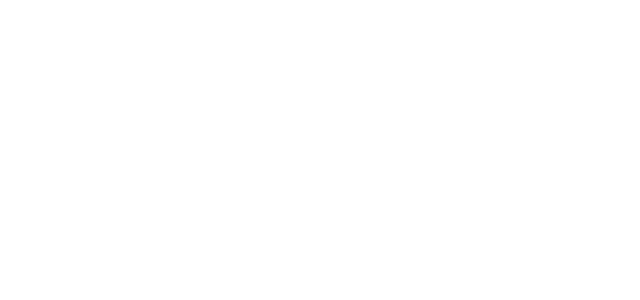
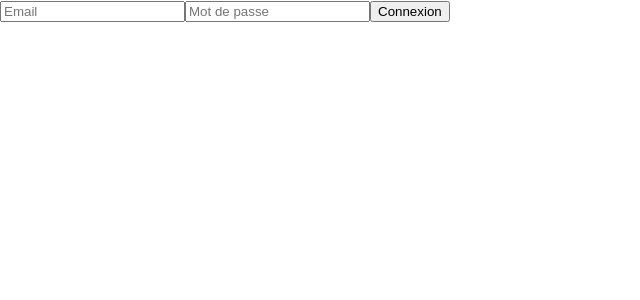
Before and after one commit to Gabriel34190/LRSIM, a React (Create React App) app: page /connexion in a window 1280 px wide. Before the commit this address had no page. Shown: the top 300 px of the page, without its empty margins (0-640 px from the left). Built offline with nearby package versions, Linux system fonts and the light colour scheme.

Commit message:
Début configuration FireBase

```diff
--- a/package.json
+++ b/package.json
@@ -6,6 +6,7 @@
     "@testing-library/jest-dom": "^5.17.0",
     "@testing-library/react": "^13.4.0",
     "@testing-library/user-event": "^13.5.0",
+    "firebase": "^10.14.1",
     "react": "^18.3.1",
     "react-dom": "^18.3.1",
     "react-router-dom": "^6.27.0",
--- a/src/components/App.js
+++ b/src/components/App.js
@@ -4,6 +4,7 @@
 import Appartements from './Appartements';
 import DetailsAppartement from './DetailsAppartement';
 import Owner from './Owner';  // Ajout de l'importation pour Owner
+import Connexion from './Connexion';
 import '../css/App.css';  // Mise à jour du chemin vers le CSS
 
 const App = () => {
@@ -13,7 +14,8 @@
                 <Route path="/" element={<Home />} />
                 <Route path="/appartements" element={<Appartements />} />
                 <Route path="/details-appartement" element={<DetailsAppartement />} />
-                <Route path="/proprietaires" element={<Owner />} /> {/* Ajout de la route pour le composant Owner */}
+                <Route path="/proprietaires" element={<Owner />} />
+                <Route path="/connexion" element={<Connexion />} />
             </Routes>
         </Router>
     );
--- /dev/null
+++ b/src/components/Connexion.js
@@ -0,0 +1,44 @@
+import React, { useState } from 'react';
+import { signInWithEmailAndPassword } from "firebase/auth";
+import { auth } from './firebase-config';  // Corrigez le chemin vers firebase-config
+
+function Connexion() {  // Renommez correctement la fonction en Connexion
+  const [email, setEmail] = useState("");
+  const [password, setPassword] = useState("");
+  const [error, setError] = useState("");
+
+  const handleLogin = (e) => {
+    e.preventDefault();
+    signInWithEmailAndPassword(auth, email, password)
+      .then((userCredential) => {
+        // Connexion réussie
+        const user = userCredential.user;
+        console.log("Admin connecté", user);
+      })
+      .catch((error) => {
+        setError("Identifiants incorrects");
+        console.log(error.message);
+      });
+  };
+
+  return (
+    <div>
+      <form onSubmit={handleLogin}>
+        <input
+          type="email"
+          placeholder="Email"
+          onChange={(e) => setEmail(e.target.value)}
+        />
+        <input
+          type="password"
+          placeholder="Mot de passe"
+          onChange={(e) => setPassword(e.target.value)}
+        />
+        <button type="submit">Connexion</button>
+        {error && <p>{error}</p>}
+      </form>
+    </div>
+  );
+}
+
+export default Connexion;
--- a/src/components/Home.js
+++ b/src/components/Home.js
@@ -14,6 +14,10 @@
         e.preventDefault();
         navigate('/proprietaires');
     };
+    const handleConnexionClick = (e) => {
+        e.preventDefault();
+        navigate('/connexion');
+    };
 
     return (
         <div>
@@ -26,8 +30,8 @@
                     <a href="/proprietaires" onClick={handleProprietairesClick} className="nav-link">
                         Propriétaires
                     </a>
-                    <a href="#accommodations" className="nav-link">
-                        Accommodations
+                    <a href="/connexion" onClick={handleConnexionClick} className="nav-link">
+                        Connexion
                     </a>
                 </div>
             </div>
--- /dev/null
+++ b/src/components/firebase-config.js
@@ -0,0 +1,23 @@
+// src/firebase-config.js
+import { initializeApp } from "firebase/app";
+import { getAuth } from "firebase/auth";  // Importez les services nécessaires (auth)
+import { getFirestore } from "firebase/firestore";
+import { getStorage } from "firebase/storage";
+
+const firebaseConfig = {
+  apiKey: "AIzaSyByW4FoPSdushkU7VRcZnQp9wPl-qnxl44",
+  authDomain: "lrsim-34bda.firebaseapp.com",
+  projectId: "lrsim-34bda",
+  storageBucket: "lrsim-34bda.appspot.com",
+  messagingSenderId: "945432086700",
+  appId: "1:945432086700:web:47581a502cd20bf23cb709",
+  measurementId: "G-5WVNBC3EDE"
+};
+
+// Initialize Firebase
+const app = initializeApp(firebaseConfig);
+
+// Export Firebase services for reuse
+export const auth = getAuth(app);
+export const db = getFirestore(app);
+export const storage = getStorage(app);
```
Also changed, not shown: src/components/Dashbord.js (added), 2 other files (tests, documents, lock files or other folders).
